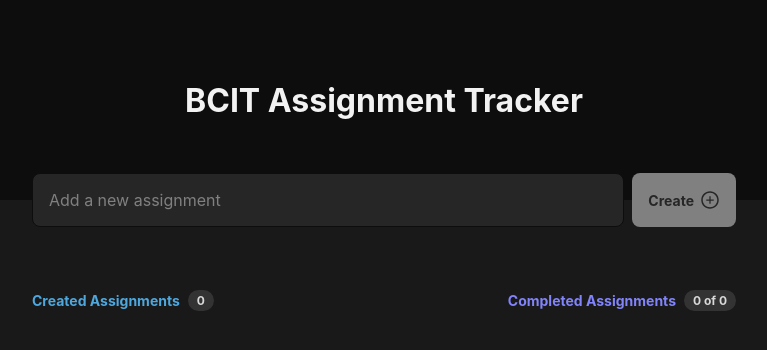
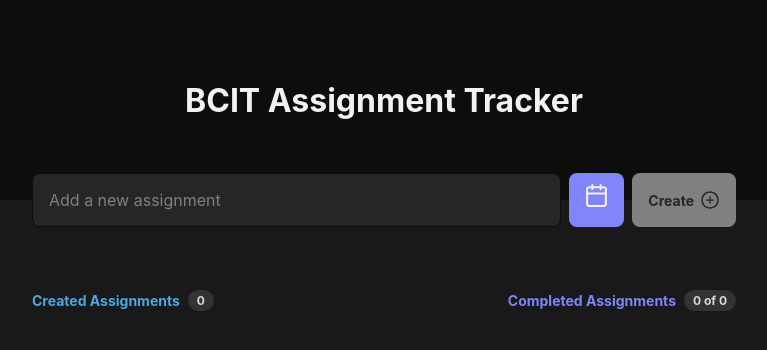
Before and after one commit to codingcapy/assignment-tracker, a React (Vite) app: page / in a window 1280 px wide. Shown: the top 350 px of the page, without its empty margins (256-1023 px from the left). Built offline with nearby package versions, Linux system fonts and the light colour scheme.

Commit message:
8th commit

```diff
--- a/package.json
+++ b/package.json
@@ -11,6 +11,7 @@
   },
   "dependencies": {
     "react": "^18.2.0",
+    "react-day-picker": "^8.8.2",
     "react-dom": "^18.2.0",
     "react-icons": "^4.8.0"
   },
--- a/src/App.tsx
+++ b/src/App.tsx
@@ -5,36 +5,51 @@
 const assignmentsArray: Assignment[] = [];
 
 interface Assignment {
-  assignmentId: number
-  assignmentName: string,
-  completed: boolean
+  assignmentId: number;
+  assignmentName: string;
+  completed: boolean;
+  dueDate: number | Date | undefined;
 }
 
 function App() {
   const [assignmentList, setAssignmentList] = useState(assignmentsArray);
+  const [selected, setSelected] = useState<Date>();
 
   function deleteAssignment(assignmentId: number) {
-    const newAssignmentList = assignmentList.filter((assignment: Assignment) => assignment.assignmentId !== assignmentId)
-    setAssignmentList(newAssignmentList)
+    const newAssignmentList = assignmentList.filter(
+      (assignment: Assignment) => assignment.assignmentId !== assignmentId
+    );
+    setAssignmentList(newAssignmentList);
   }
   function completeAssignment(assignmentId: number) {
-    setAssignmentList(assignmentList.map((assignment: Assignment) => {
-      if (assignment.assignmentId === assignmentId && !assignment.completed) {
-        return { ...assignment, completed: true }
-      }
-      else if (assignment.assignmentId === assignmentId && assignment.completed) {
-        return { ...assignment, completed: false }
-      }
-      else {
-        return assignment
-      }
-    }))
+    setAssignmentList(
+      assignmentList.map((assignment: Assignment) => {
+        if (assignment.assignmentId === assignmentId && !assignment.completed) {
+          return { ...assignment, completed: true };
+        } else if (
+          assignment.assignmentId === assignmentId &&
+          assignment.completed
+        ) {
+          return { ...assignment, completed: false };
+        } else {
+          return assignment;
+        }
+      })
+    );
   }
 
   return (
     <>
-      <Header assignmentList={assignmentList} setAssignmentList={setAssignmentList} />
-      <Assignments assignmentList={assignmentList} setAssignmentList={setAssignmentList} deleteAssignment={deleteAssignment} completeAssignment={completeAssignment} />
+      <Header
+        assignmentList={assignmentList}
+        setAssignmentList={setAssignmentList}
+      />
+      <Assignments
+        assignmentList={assignmentList}
+        setAssignmentList={setAssignmentList}
+        deleteAssignment={deleteAssignment}
+        completeAssignment={completeAssignment}
+      />
     </>
   );
 }
--- a/src/components/Header/header.module.css
+++ b/src/components/Header/header.module.css
@@ -52,3 +52,11 @@
   color: #262626;
   cursor: default;
 }
+
+.calendar {
+  padding: 10px;
+  padding-left: 15px;
+  padding-right: 15px;
+  background-color: #8284fa;
+  border-radius: 8px;
+}
--- a/src/components/Header/index.tsx
+++ b/src/components/Header/index.tsx
@@ -2,41 +2,52 @@
 import { AiOutlinePlusCircle } from "react-icons/ai";
 import { uppercase } from "../../helpers/stringHelpers";
 import { useState } from "react";
+import { FiCalendar } from "react-icons/fi";
+import { DayPicker } from "react-day-picker";
+import { format } from "date-fns";
 
-interface Assignment{
-  assignmentId: number
-  assignmentName: string,
-  completed: boolean
+interface Assignment {
+  assignmentId: number;
+  assignmentName: string;
+  completed: boolean;
+  dueDate: number | Date | undefined;
 }
 
 interface Props {
-  assignmentList: Assignment[],
-  setAssignmentList: (newAssignmentList: Assignment[]) => void
+  assignmentList: Assignment[];
+  setAssignmentList: (newAssignmentList: Assignment[]) => void;
 }
 
 export function Header(props: Props) {
   const [btnStatus, setBtnStatus] = useState(true);
-  const [newAssignmentName, setNewAssignmentName] = useState("")
+  const [newAssignmentName, setNewAssignmentName] = useState("");
+  const [clickedDate, setClickedDate] = useState(false);
+  const [selected, setSelected] = useState<Date>();
 
   function updateAssignmentName(event: React.ChangeEvent<HTMLInputElement>) {
-    setNewAssignmentName(event.target.value)
+    setNewAssignmentName(event.target.value);
     if (event.target.value !== "") {
-      setBtnStatus(false)
+      setBtnStatus(false);
     } else {
-      setBtnStatus(true)
+      setBtnStatus(true);
     }
   }
   function addAssignment(e: React.FormEvent) {
     const newAssignment = {
-      assignmentId: props.assignmentList.length === 0 ? 1 : props.assignmentList[props.assignmentList.length - 1].assignmentId + 1,
+      assignmentId:
+        props.assignmentList.length === 0
+          ? 1
+          : props.assignmentList[props.assignmentList.length - 1].assignmentId +
+            1,
       assignmentName: newAssignmentName,
-      completed: false
-    }
-    const newAssignmentList = [...props.assignmentList, newAssignment]
-    props.setAssignmentList(newAssignmentList)
-    e.preventDefault()
-    setNewAssignmentName("")
-    setBtnStatus(true)
+      completed: false,
+      dueDate: selected,
+    };
+    const newAssignmentList = [...props.assignmentList, newAssignment];
+    props.setAssignmentList(newAssignmentList);
+    e.preventDefault();
+    setNewAssignmentName("");
+    setBtnStatus(true);
   }
 
   return (
@@ -44,8 +55,22 @@
       {/* This is simply to show you how to use helper functions */}
       <h1>{uppercase("bcit")} Assignment Tracker</h1>
       <form className={styles.newAssignmentForm} onSubmit={addAssignment}>
-        <input placeholder="Add a new assignment" type="text" onChange={updateAssignmentName} value={newAssignmentName} />
-        <button disabled={btnStatus} >
+        <input
+          placeholder="Add a new assignment"
+          type="text"
+          onChange={updateAssignmentName}
+          value={newAssignmentName}
+        />
+        <div
+          className={styles.calendar}
+          onClick={() => setClickedDate(!clickedDate)}
+        >
+          <FiCalendar size={25} />
+        </div>
+        {clickedDate && (
+          <DayPicker mode="single" selected={selected} onSelect={setSelected} />
+        )}
+        <button disabled={btnStatus}>
           Create <AiOutlinePlusCircle size={20} />
         </button>
       </form>
```
Also changed, not shown: src/components/Assignment/index.tsx (+19 -11 lines), src/components/Assignments/index.tsx (+24 -8 lines), 1 other file (tests, documents, lock files or other folders).
